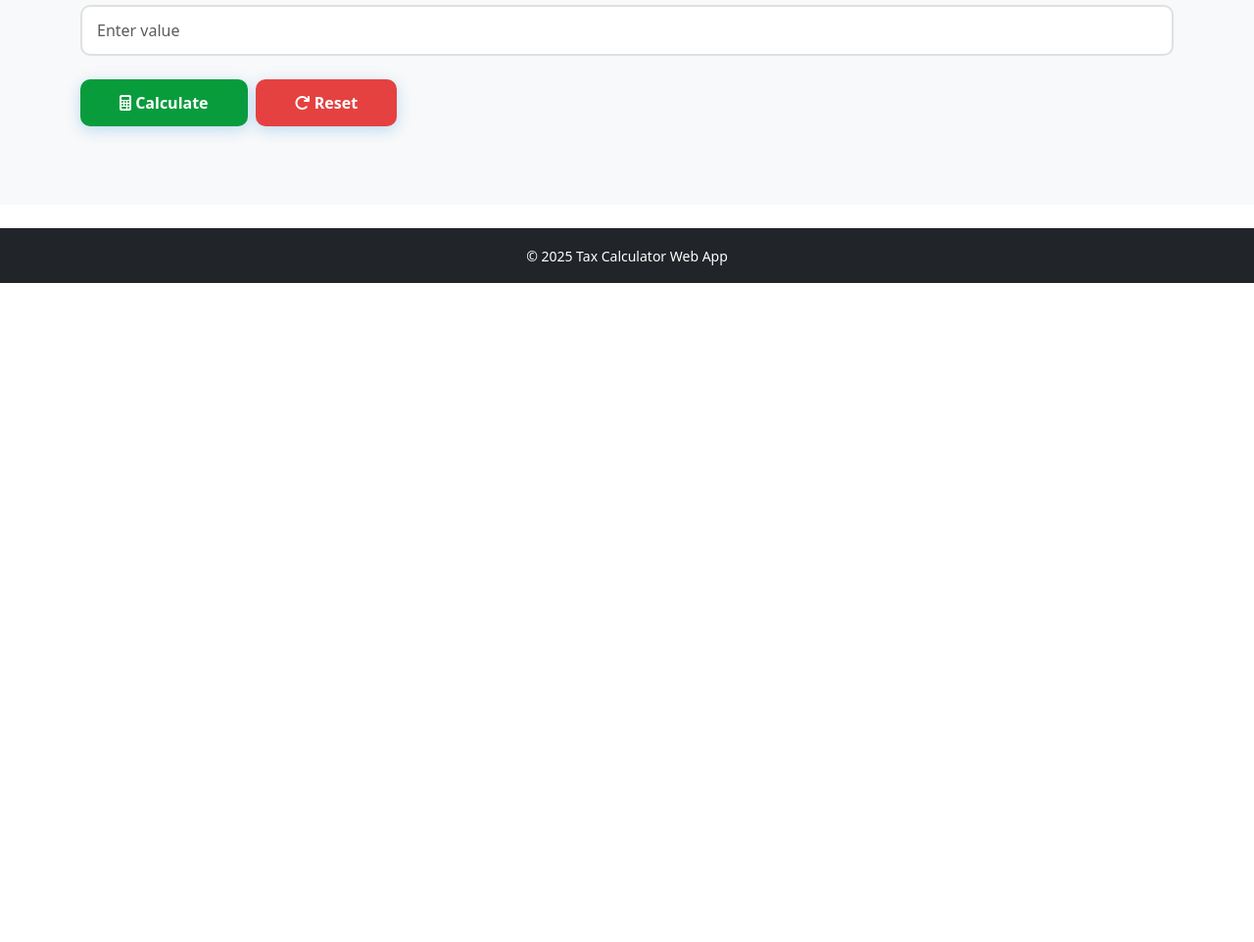
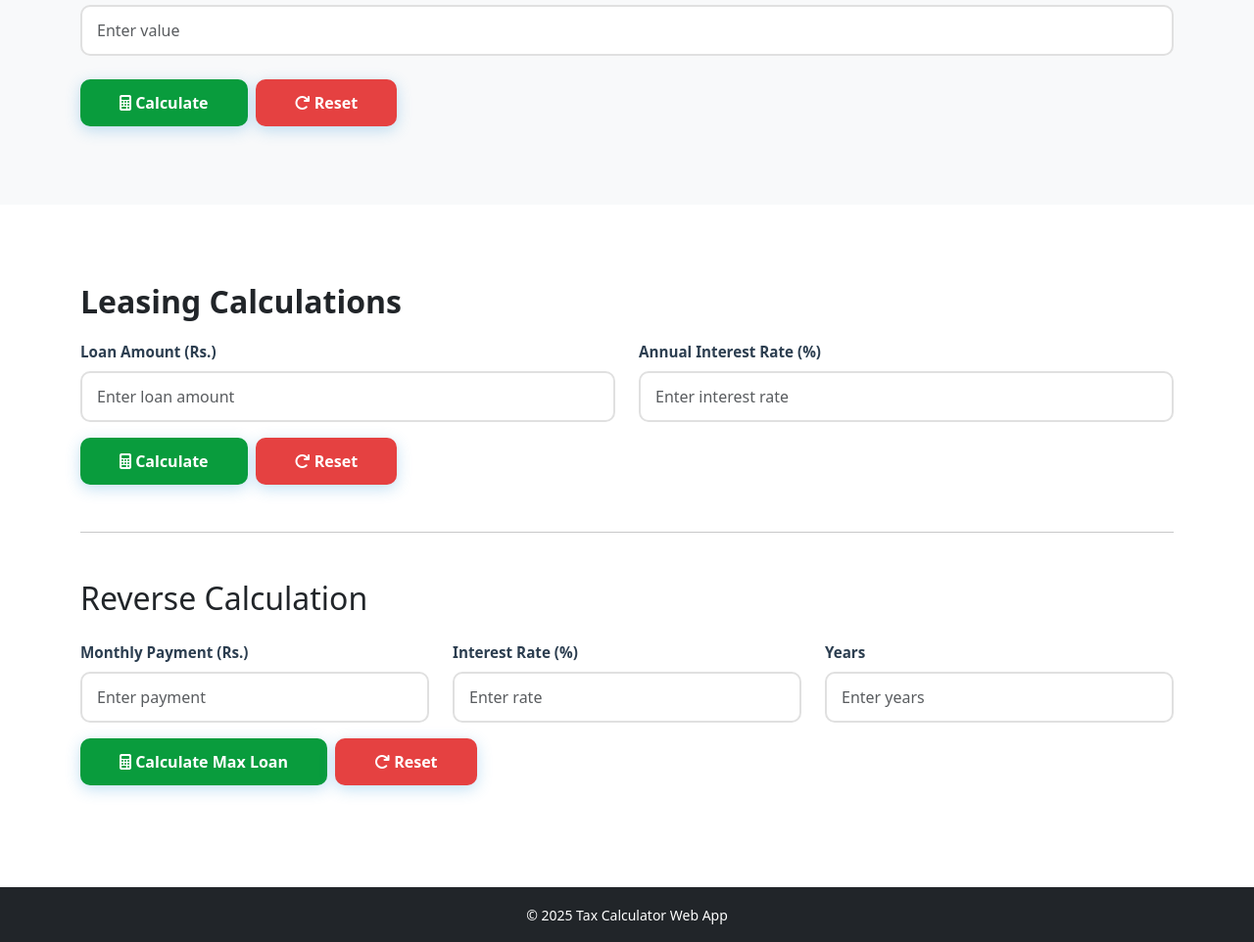
Before and after one commit to SachinthaAbeygunasekara/Tax-Calculator, a plain HTML site: page index.html in a window 1280 px wide. Shown: the part 2250-3212 px from the top of the page at 98% size. Before the commit the page ends 2539 px from the top, so only its background shows below. Drawn offline with nearby package versions, Linux system fonts and the light colour scheme.

Commit message:
feat: implement leasing Ul section

```diff
--- a/index.html
+++ b/index.html
@@ -147,12 +147,71 @@
                     <button type="submit" class="btn btn-calculate">
                         <i class="fas fa-calculator"></i> Calculate
                     </button>
-                    <button type="button" class="btn btn-reset" onclick="resetForm('ssclForm', 'ssclError', 'ssclResult')">
+                    <button type="button" class="btn btn-reset"
+                        onclick="resetForm('ssclForm', 'ssclError', 'ssclResult')">
                         <i class="fas fa-redo"></i> Reset
                     </button>
                 </div>
             </form>
             <div id="ssclResult" class="result-card"></div>
+        </div>
+    </section>
+
+    <section id="leasing" class="section">
+        <div class="container">
+            <h2 class="section-title">Leasing Calculations</h2>
+            <form id="leasingForm">
+                <div class="row">
+                    <div class="col-md-6 mb-3">
+                        <label for="loanAmount" class="form-label">Loan Amount (Rs.)</label>
+                        <input type="text" class="form-control" id="loanAmount" placeholder="Enter loan amount">
+                    </div>
+                    <div class="col-md-6 mb-3">
+                        <label for="interestRate" class="form-label">Annual Interest Rate (%)</label>
+                        <input type="text" class="form-control" id="interestRate" placeholder="Enter interest rate">
+                    </div>
+                </div>
+                <div class="error-message" id="leasingError"></div>
+                <div class="d-flex gap-2 mb-3">
+                    <button type="submit" class="btn btn-calculate">
+                        <i class="fas fa-calculator"></i> Calculate
+                    </button>
+                    <button type="button" class="btn btn-reset" onclick="resetForm('leasingForm', 'leasingError', 'leasingResult')">
+                        <i class="fas fa-redo"></i> Reset
+                    </button>
+                </div>
+            </form>
+            <div id="leasingResult" class="result-card"></div>
+
+            <hr class="my-5">
+
+            <h2 class="mb-4">Reverse Calculation</h2>
+            <form id="reverseLeasingForm">
+                <div class="row">
+                    <div class="col-md-4 mb-3">
+                        <label for="monthlyPayment" class="form-label">Monthly Payment (Rs.)</label>
+                        <input type="text" class="form-control" id="monthlyPayment" placeholder="Enter payment">
+                    </div>
+                    <div class="col-md-4 mb-3">
+                        <label for="reverseInterest" class="form-label">Interest Rate (%)</label>
+                        <input type="text" class="form-control" id="reverseInterest" placeholder="Enter rate">
+                    </div>
+                    <div class="col-md-4 mb-3">
+                        <label for="reverseYears" class="form-label">Years</label>
+                        <input type="text" class="form-control" id="reverseYears" placeholder="Enter years">
+                    </div>
+                </div>
+                <div class="error-message" id="reverseLeasingError"></div>
+                <div class="d-flex gap-2">
+                    <button type="submit" class="btn btn-calculate">
+                        <i class="fas fa-calculator"></i> Calculate Max Loan
+                    </button>
+                    <button type="button" class="btn btn-reset" onclick="resetForm('reverseLeasingForm', 'reverseLeasingError', 'reverseLeasingResult')">
+                        <i class="fas fa-redo"></i> Reset
+                    </button>
+                </div>
+            </form>
+            <div id="reverseLeasingResult" class="result-card"></div>
         </div>
     </section>
 
```
